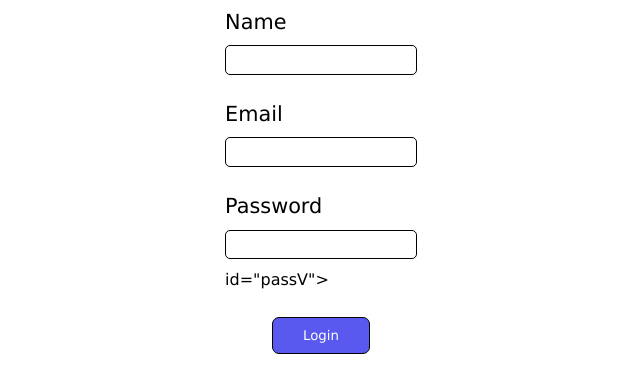
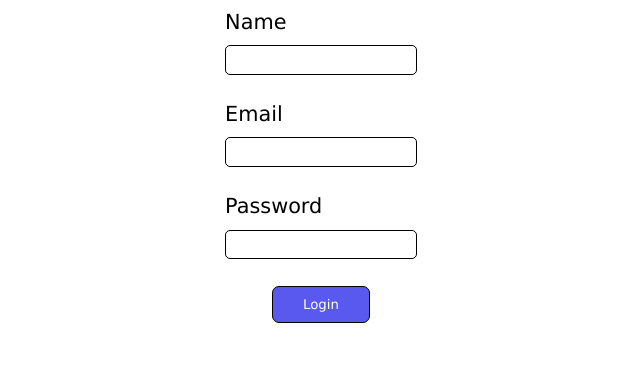
Before and after one commit to looppng/10MD_jQuery, a website built with webpack: page src/index.html in a window 1280 px wide. Shown: the part 92-484 px from the top of the page, without its empty margins (319-959 px from the left). Built offline with nearby package versions, Linux system fonts and the light colour scheme; files whose address does not match are found by name.

Commit message:
phpstorm init

```diff
--- a/src/scripts.ts
+++ b/src/scripts.ts
@@ -20,7 +20,7 @@ $('.form-wrapper').html(`
         </div>
         <div class="form-child">
             <label for="password" class="input__label"  >Password</label>
-            <input type="password" class="input__field js-password" id="password" name="password" value="" /> id="passV"><span></span>
+            <input type="password" class="input__field js-password" id="password" name="password" value="" /><span id="passV"></span>
         </div>
         <button type="submit" class="button">Login</button>
         <div id="successMessage">Form submitted successfully!</div>
```
Also changed, not shown: src/index.html (+1 -1 lines), .eslintrc.js (added).
